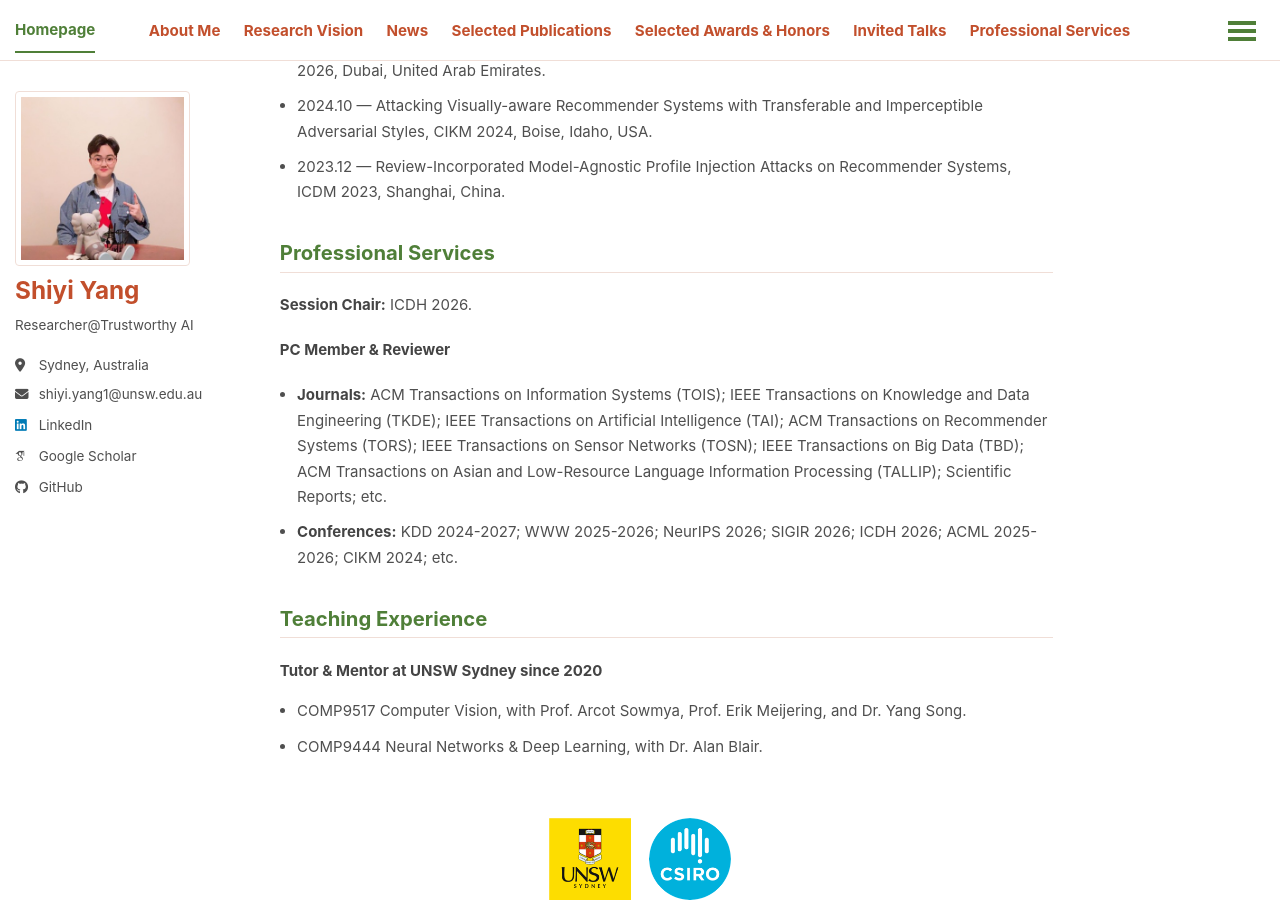
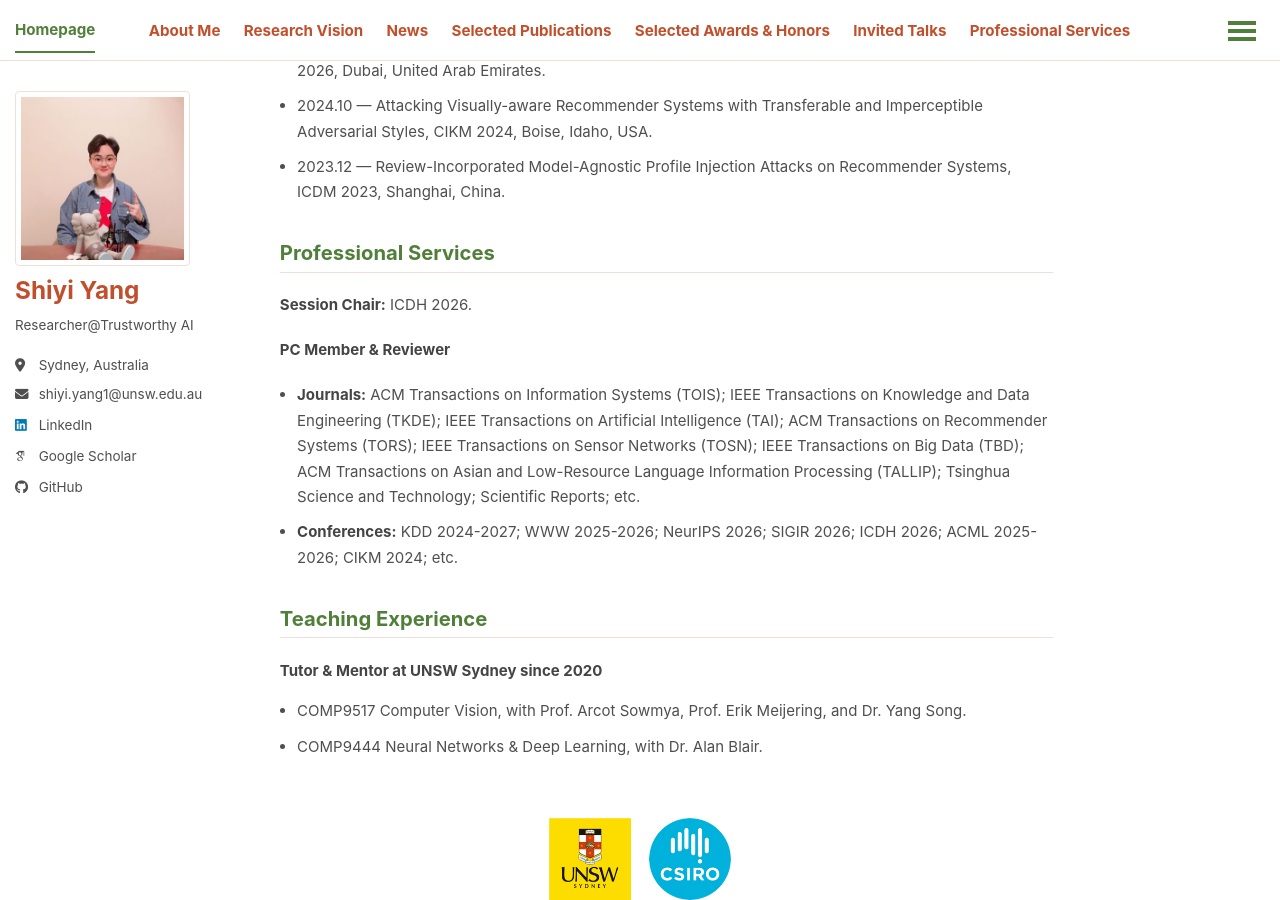
Before and after one commit to shiyiyang-ai/shiyiyang-ai.github.io, a Jekyll site: the page built from _pages/about.md, in a window 1280 px wide and 900 px high, scrolled down 2731 px. Built offline with Jekyll 4.4.1, drawn with Linux system fonts in a browser that asks for light colours; some web fonts are replaced; a script bundle is joined from its source files by our own code; library files that are not in the unit come from our copies.

Commit message:
Add Tsinghua Science and Technology to journals

```diff
--- a/_pages/about.md
+++ b/_pages/about.md
@@ -151,7 +151,7 @@ Looking forward, I aim to develop trustworthy AI systems that can reliably opera
 
 **PC Member & Reviewer**
 
-- **Journals:** ACM Transactions on Information Systems (TOIS); IEEE Transactions on Knowledge and Data Engineering (TKDE); IEEE Transactions on Artificial Intelligence (TAI); ACM Transactions on Recommender Systems (TORS); IEEE Transactions on Sensor Networks (TOSN); IEEE Transactions on Big Data (TBD); ACM Transactions on Asian and Low-Resource Language Information Processing (TALLIP); Scientific Reports; etc.
+- **Journals:** ACM Transactions on Information Systems (TOIS); IEEE Transactions on Knowledge and Data Engineering (TKDE); IEEE Transactions on Artificial Intelligence (TAI); ACM Transactions on Recommender Systems (TORS); IEEE Transactions on Sensor Networks (TOSN); IEEE Transactions on Big Data (TBD); ACM Transactions on Asian and Low-Resource Language Information Processing (TALLIP); Tsinghua Science and Technology; Scientific Reports; etc.
 - **Conferences:** KDD 2024-2027; WWW 2025-2026; NeurIPS 2026; SIGIR 2026; ICDH 2026; ACML 2025-2026; CIKM 2024; etc.
 
 ## Teaching Experience
```
